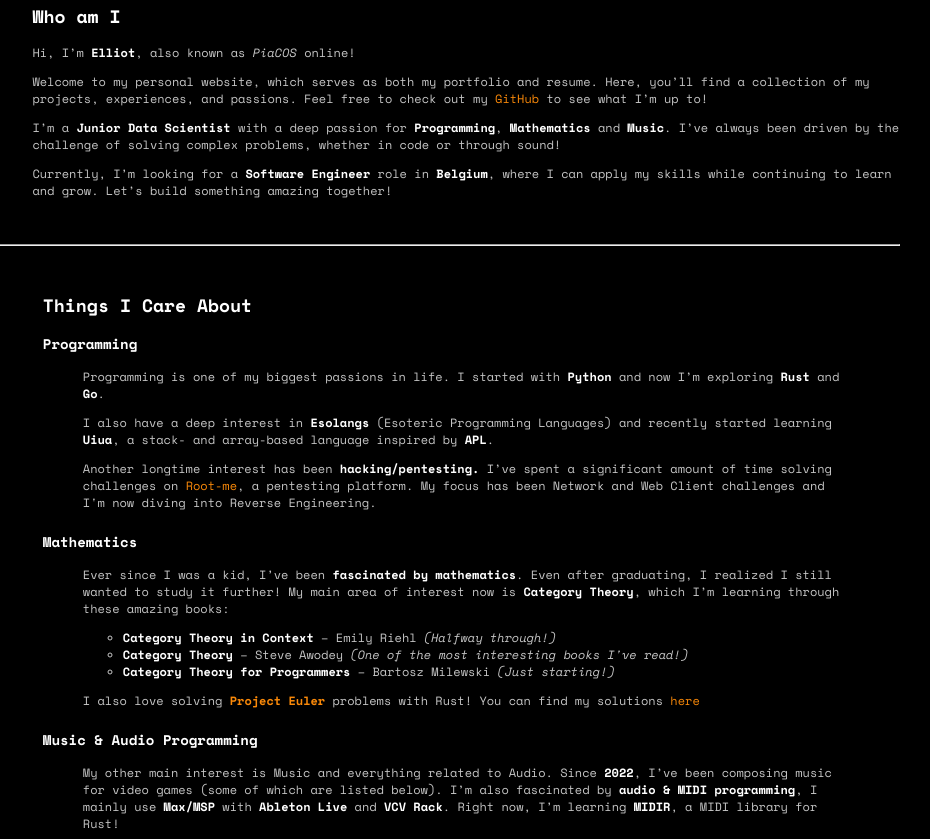
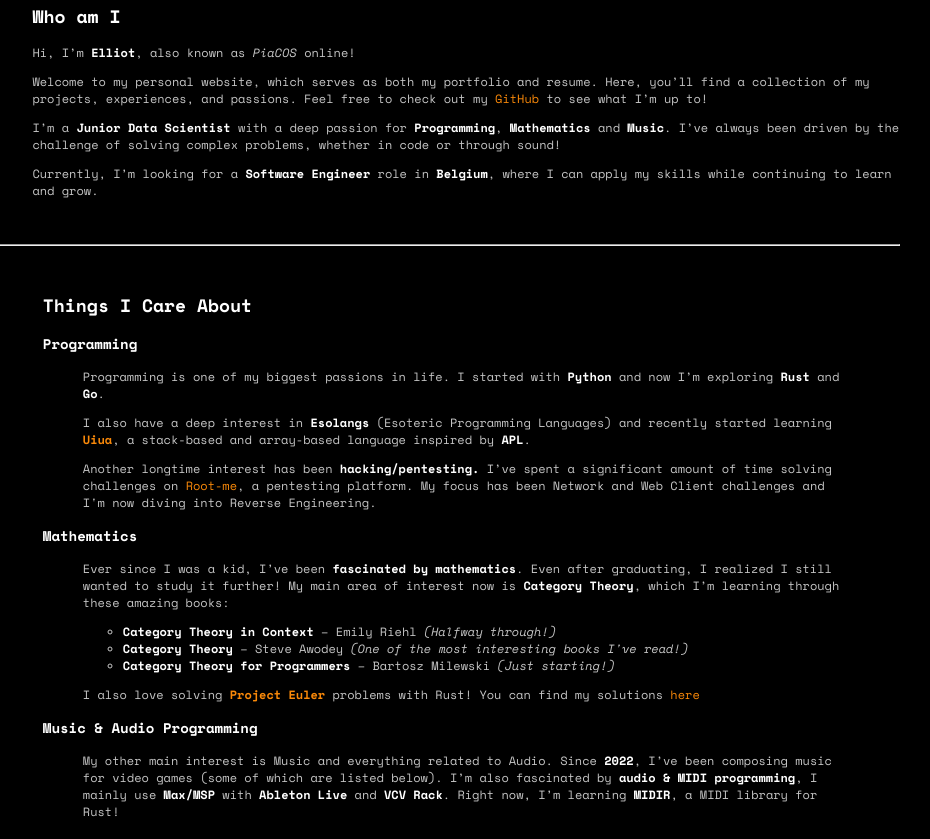
Before and after one commit to PiaCOS/website, a plain HTML site: page index.html in a window 1280 px wide. Shown: the part 321-1160 px from the top of the page, without its empty margins (194-1124 px from the left). Drawn offline with nearby package versions, Linux system fonts and the light colour scheme.

Commit message:
feat: tweaks for margins

```diff
--- a/index.html
+++ b/index.html
@@ -43,7 +43,6 @@
 
                     <p>
                         Currently, I’m looking for a <strong>Software Engineer</strong> role in <strong>Belgium</strong>, where I can apply my skills while continuing to learn and grow.
-                        Let’s build something amazing together!
                     </p>
                 </p>
             </ul>
@@ -54,7 +53,7 @@
 
         <section class="things-i-care-about">
             <h1>Things I Care About</h1>
-            <section>
+            <div>
                 <h3>Programming</h3>
                 <ul>
                     <p>
@@ -62,7 +61,7 @@
                         I started with <strong>Python</strong> and now I’m exploring <strong>Rust</strong> and <strong>Go</strong>.
                     </p>
                     <p>
-                        I also have a deep interest in <strong>Esolangs</strong> (Esoteric Programming Languages) and recently started learning <strong>Uiua</strong>, a stack- and array-based language inspired by <strong>APL</strong>.
+                        I also have a deep interest in <strong>Esolangs</strong> (Esoteric Programming Languages) and recently started learning <strong><a href="https://www.uiua.org/">Uiua</a></strong>, a stack-based and array-based language inspired by <strong>APL</strong>.
                     </p>
                     <p>
                         Another longtime interest has been <strong>hacking/pentesting.</strong>
@@ -70,8 +69,8 @@
                         My focus has been Network and Web Client challenges and I'm now diving into Reverse Engineering.
                     </p>
                 </ul>
-            </section>
-            <section>
+            </div>
+            <div>
                 <h3>Mathematics</h3>
                 <ul>
                     <p>
@@ -88,9 +87,8 @@
                         I also love solving <strong><a href="https://projecteuler.net/about">Project Euler</a></strong> problems with Rust! You can find my solutions <a href="https://github.com/PiaCOS/project_euler">here</a>
                     </p>
                 </ul>
-            </section>
-
-            <section>
+            </div>
+            <div>
                 <h3>Music & Audio Programming</h3>
                 <ul>
                     <p>
@@ -100,7 +98,7 @@
                         Right now, I’m learning <strong>MIDIR</strong>, a MIDI library for Rust!
                     </p>
                 </ul>
-            </section>
+            </div>
         </section>
         <section class="Skills">
             <h1>Skills</h1>
@@ -194,13 +192,13 @@
         <section class="Education">
             <div>
                 <h1>Education</h1>
-                    <p class="main_text">IMT Nord-Europe | Master in Engineering | <em>09/2019 - 03/2023</em></p>
+                    <p class="main_text"><strong>IMT Nord-Europe</strong> | Master of Engineering in Computer Science| <em>09/2019 - 03/2023</em></p>
                     <ul class="secondary_text">
                         <li>Data Sciences (Python, ML, Deep Learning)</li>
                         <li>Programming (C, Java)</li>
                         <li>Mathematics</li>
                     </ul>
-                    <p class="main_text">CPGE Henri Bergson | PSI/MPSI | <em>09/2017 - 07/2019</em></p>
+                    <p class="main_text"><strong>CPGE Henri Bergson</strong> | PSI/MPSI | <em>09/2017 - 07/2019</em></p>
                     <ul class="secondary_text">
                         <li>Mathematics, Physics, Engineering Science</li>
                         <li>Programming (Python)</li>
--- a/styles.css
+++ b/styles.css
@@ -79,7 +79,8 @@ nav {
 }
 
 section {
-    margin-bottom: 2.5%;
+    margin-bottom: 5%;
+    margin-top: 5%;
 }
 
 strong {
```
